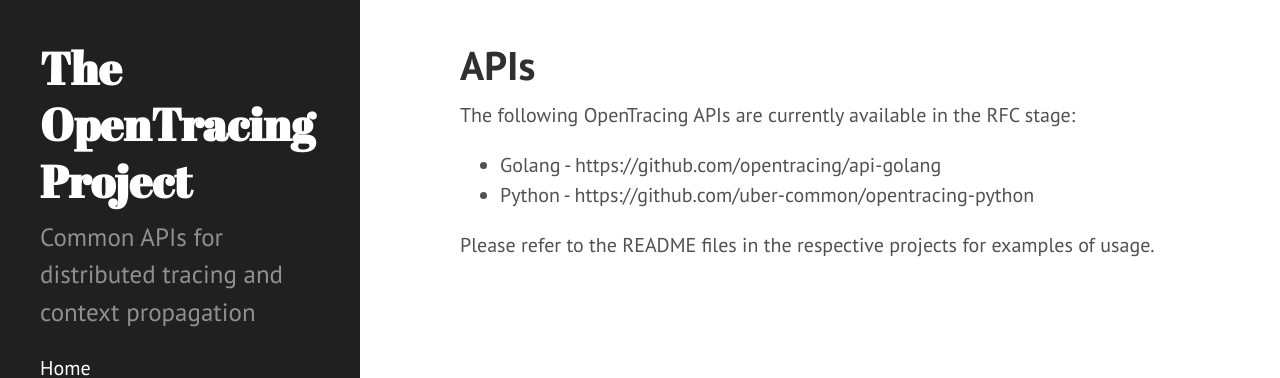
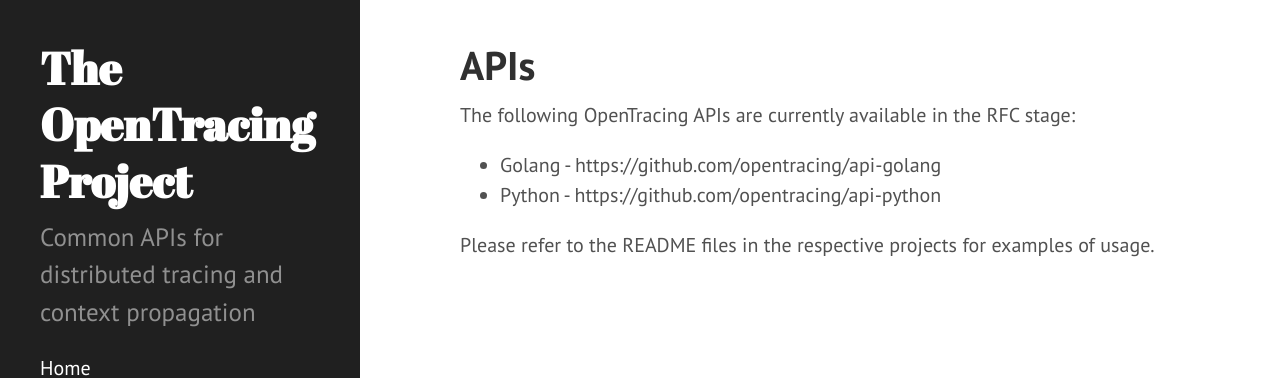
Before and after one commit to opentracing/opentracing.io, a Jekyll site: the page built from apis.md, in a window 1280 px wide. Shown: the top 378 px of the page. Built offline with Jekyll 4.4.1, drawn with Linux system fonts in a browser that asks for light colours; Markdown is read by kramdown in place of the engine named in the settings; some of the changed lines change nothing that is shown.

Commit message:
Update apis.md

```diff
--- a/apis.md
+++ b/apis.md
@@ -5,6 +5,6 @@
 The following OpenTracing APIs are currently available in the RFC stage:
 
 * Golang - https://github.com/opentracing/api-golang
-* Python - https://github.com/uber-common/opentracing-python
+* Python - https://github.com/opentracing/api-python
 
 Please refer to the README files in the respective projects for examples of usage.
```
